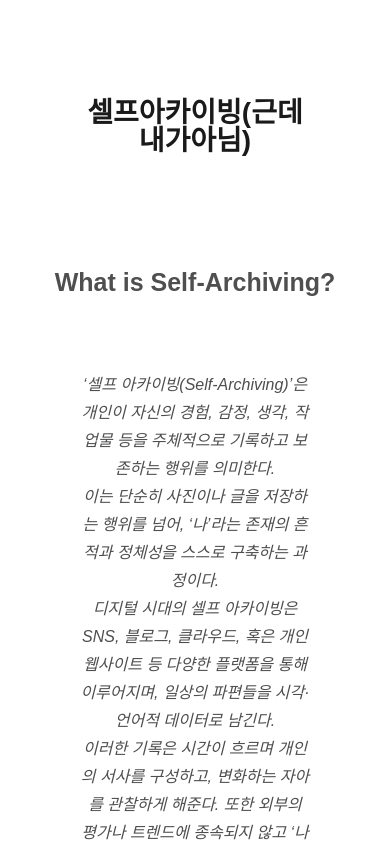
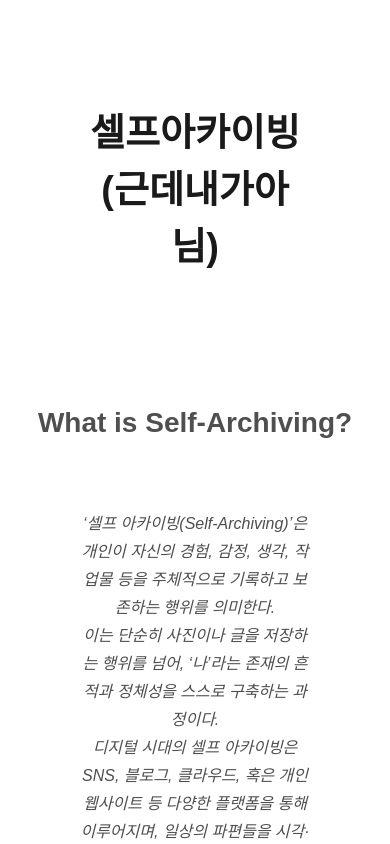
Before and after one commit to seu104/Self-Archiving, a plain HTML site: page index.html in a window 390 px wide. Shown: the top 844 px of the page. Drawn offline with Linux system fonts and the light colour scheme.

Commit message:
Add files via upload

```diff
--- a/index.html
+++ b/index.html
@@ -217,24 +217,37 @@ ol {
 }
 @media (max-width: 768px) {
   body {
+    font-size: 20px; /* 기본 글씨 크게 */
+    line-height: 1.5;
+  }
+
+  h1 {
+    font-size: 38px;
+    margin-bottom: 18px;
+  }
+
+  h2 {
+    font-size: 32px;
+    margin-bottom: 16px;
+  }
+
+  h3 {
+    font-size: 28px;
+    margin-bottom: 14px;
+  }
+
+  p {
+    font-size: 20px;
+    margin-bottom: 14px;
+  }
+
+  li, span, a, button {
     font-size: 18px;
   }
 
-  h1 {
-    font-size: 28px;
-  }
-
-  h2 {
-    font-size: 24px;
-  }
-
-  p {
-    font-size: 18px;
-  }
-
-  /* 필요하면 클래스별로도 조절 */
+  /* 프로필 텍스트처럼 특별히 강조하고 싶은 요소 */
   .profile-text {
-    font-size: 20px;
+    font-size: 22px;
   }
 }
 </style>
@@ -248,8 +261,8 @@ ol {
 
     <p id="okok"> 본 웹사이트는 사용자가 자유롭게 콘텐츠를 작성하고 공유할 수 있는 글쓰기 기능을 제공한다.
      <br><br><strong>글쓰기 기능</strong>
-   <br><br> 직관적인 편집 환경: 간결하고 효율적인 에디터를 통해 손쉽게 글을 작성할 수 있다
-   <br><br><strong>다양한 첨부 기능</strong>: 이미지, 링크 등 시각 자료를 추가하여 콘텐츠의 완성도를 높일 수 있다.
+   <br><br> <strong>직관적인 편집 환경</strong>: 간결하고 효율적인 에디터를 통해 손쉽게 글을 작성할 수 있다
+   <br><strong>다양한 첨부 기능</strong>: 이미지, 링크 등 시각 자료를 추가하여 콘텐츠의 완성도를 높일 수 있다.
    <br><strong>공개 범위 설정</strong>: 작성자는 글의 공개 여부를 직접 설정할 수 있으며, 필요에 따라 비공개 저장도 가능하다.
 <br><br>사용자는 자신의 생각과 경험을 체계적으로 기록하고, 다른 이용자와 소통할 수 있다.
 <br><br><br><strong>프로필 설정 기능</strong>
@@ -258,7 +271,8 @@ ol {
   <br><strong>소개글 작성</strong>: 간단한 자기소개를 추가하여 사용자의 관심사나 전문 분야를 공유할 수 있다.
    <br>개인정보 관리: 닉네임, 이메일 등 기본 정보를 손쉽게 수정할 수 있다.
 <br><br>사용자는 웹사이트 내에서 신뢰성과 개성을 동시에 표현할 수 있다.
-</p>
+<h3>그렇다면 그들은 누구인가? </p></h3>
+
 
 <!-- ✅ 바키 기사: 메인 기사로 위에 단독 배치 -->
 <div class="main-article">
```
